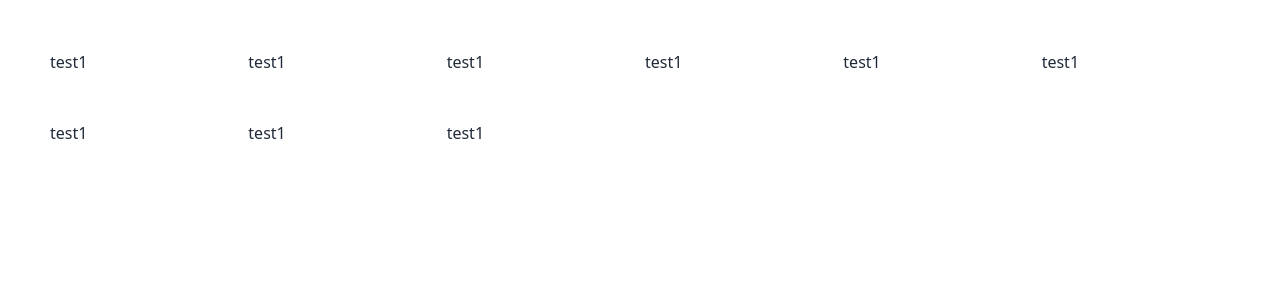
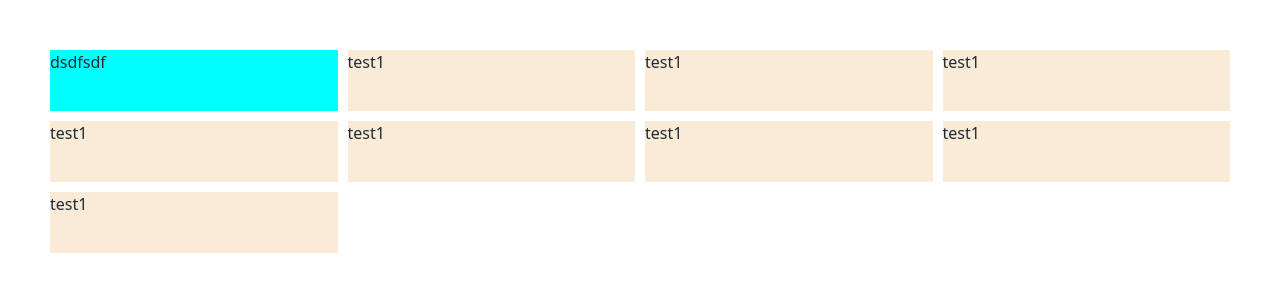
Before and after one commit to Smowling/Order98, a Nuxt app: page /gridtest in a window 1280 px wide. Shown: the top 300 px of the page. Built offline with nearby package versions, Linux system fonts and the light colour scheme.

Commit message:
grid playground

```diff
--- a/pages/gridtest.vue
+++ b/pages/gridtest.vue
@@ -1,14 +1,14 @@
 <template>
     <div class="container">
-        <div>test1</div>
-        <div>test1</div>
-        <div>test1</div>
-        <div>test1</div>
-        <div>test1</div>
-        <div>test1</div>
-        <div>test1</div>
-        <div>test1</div>
-        <div>test1</div>
+        <div class="asc">dsdfsdf</div>
+        <div class="con">test1</div>
+        <div class="con">test1</div>
+        <div class="con">test1</div>
+        <div class="con">test1</div>
+        <div class="con">test1</div>
+        <div class="con">test1</div>
+        <div class="con">test1</div>
+        <div class="con">test1</div>
     </div>
 </template>
 
@@ -16,10 +16,10 @@
 
 </script>
 
-<style scoped>
+<style>
 .container {
     display: grid;
-    grid-template-columns: repeat(6, 1fr);
+    grid-template-columns: repeat(4, 1fr);
     grid-template-rows: repeat(10, 1fr);
     height: 100vh;
     /* 100% of the viewport height */
@@ -29,4 +29,14 @@
     padding: 50px;
     /* Adjust the gap as needed */
 }
+
+.con {
+    background-color: antiquewhite;
+}
+
+.asc {
+    grid-column: 1/2;
+    grid-row: 1/2;
+    background-color: aqua;
+}
 </style>
```
